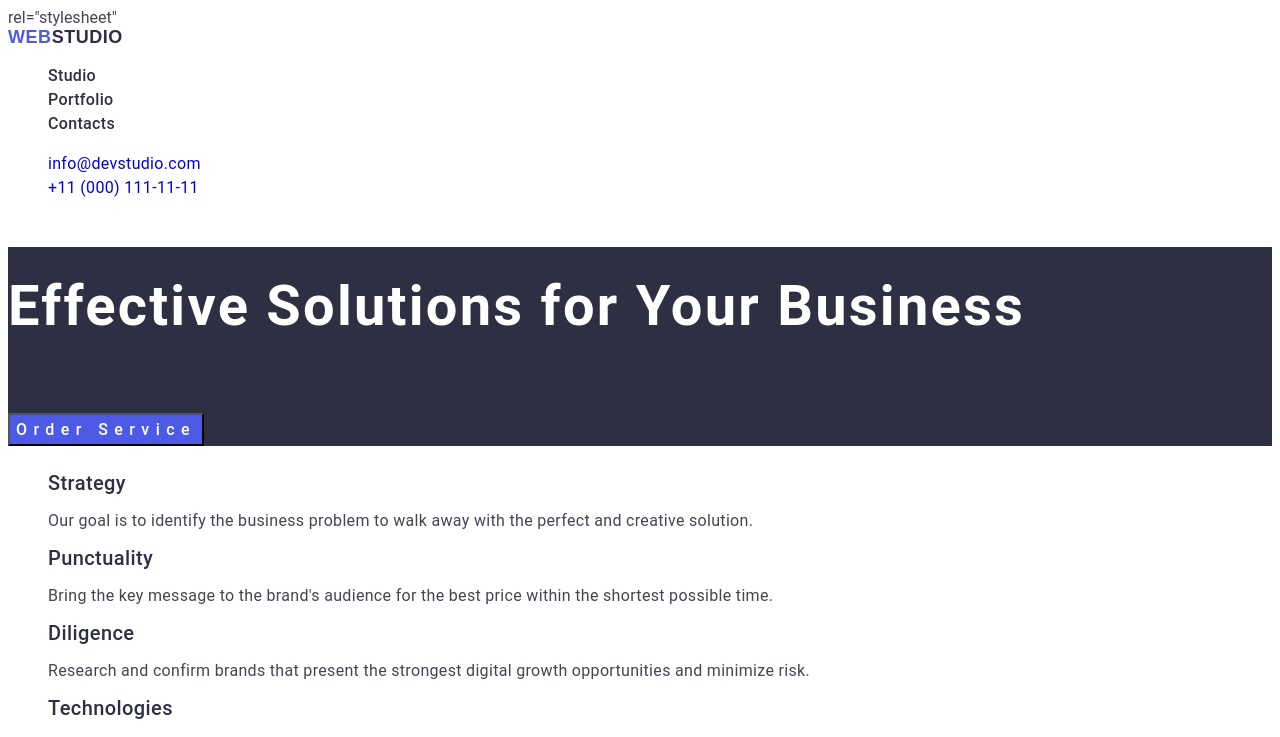
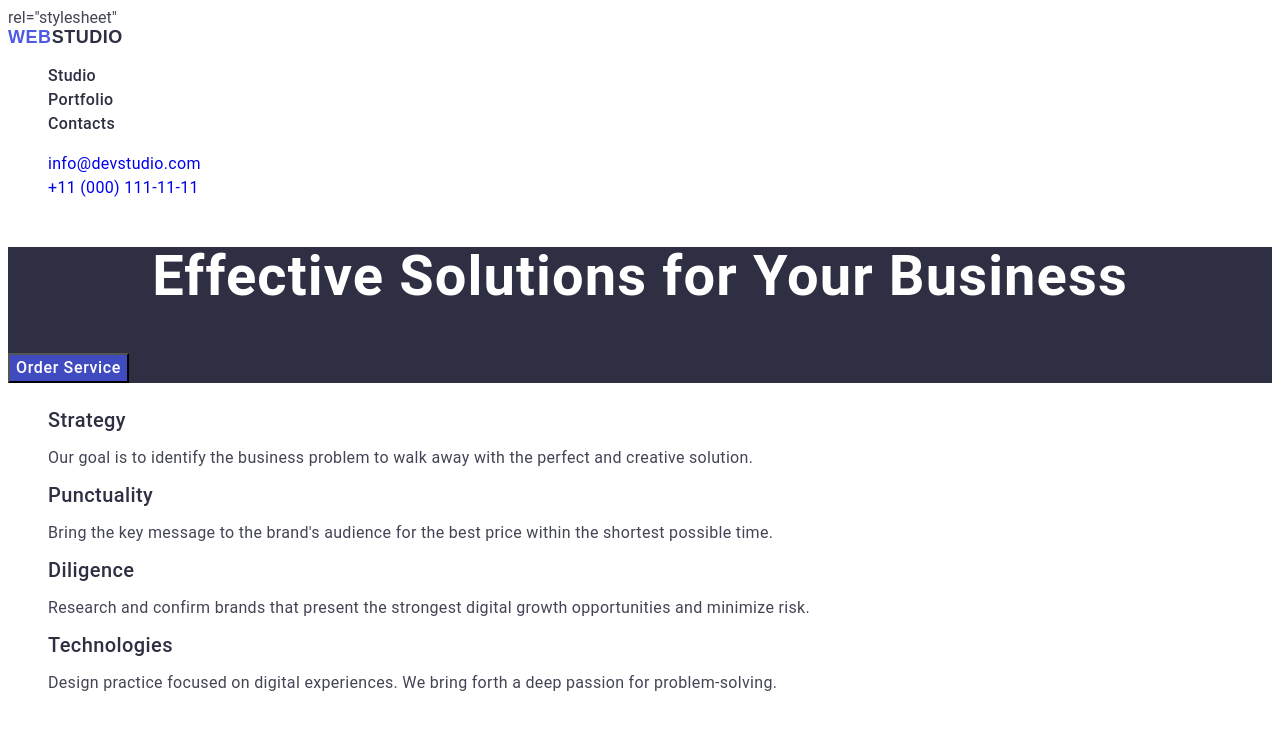
Before and after one commit to katekalinka/goit-markup-hw-00, a plain HTML site: page index.html in a window 1280 px wide. Both pictures are taken after a click on the button "Order Service". Shown: the top 737 px of the page. Drawn offline with Linux system fonts and the light colour scheme.

Commit message:
Update styles.css

```diff
--- a/css/styles.css
+++ b/css/styles.css
@@ -61,9 +61,7 @@ line-height: 1.5;
 letter-spacing: 0.02em;
 color: #434455;
 }
-.contacts {
-font-style: normal
-}
+
 .contacts:is(:hover, :focus) {
  color: #404bbf;
 }
@@ -77,8 +75,9 @@ color: var(--white, #FFF);
 font-size: 56px;
 font-style: normal;
 font-weight: 700;
-line-height: 2.14;
-letter-spacing: 0.04em;
+line-height: 1.07;
+text-align: center;
+letter-spacing: 0.02em;
 
 }
 .hero-btn {
@@ -87,12 +86,14 @@ letter-spacing: 0.04em;
     font-size: 16px;
     font-style: normal;
     font-weight: 500;
-    line-height: 1.7;
-    letter-spacing: 0.4em;
+    line-height: 1.5;
+    letter-spacing: 0.04em;
     background-color: var(--iris, #4D5AE5);
     cursor: pointer;
 }
-
+.hero-btn:is(:hover, :focus) {
+    background-color: #404BBF;
+}
 /*----BUSINESS----*/
 .business {
 }
```
